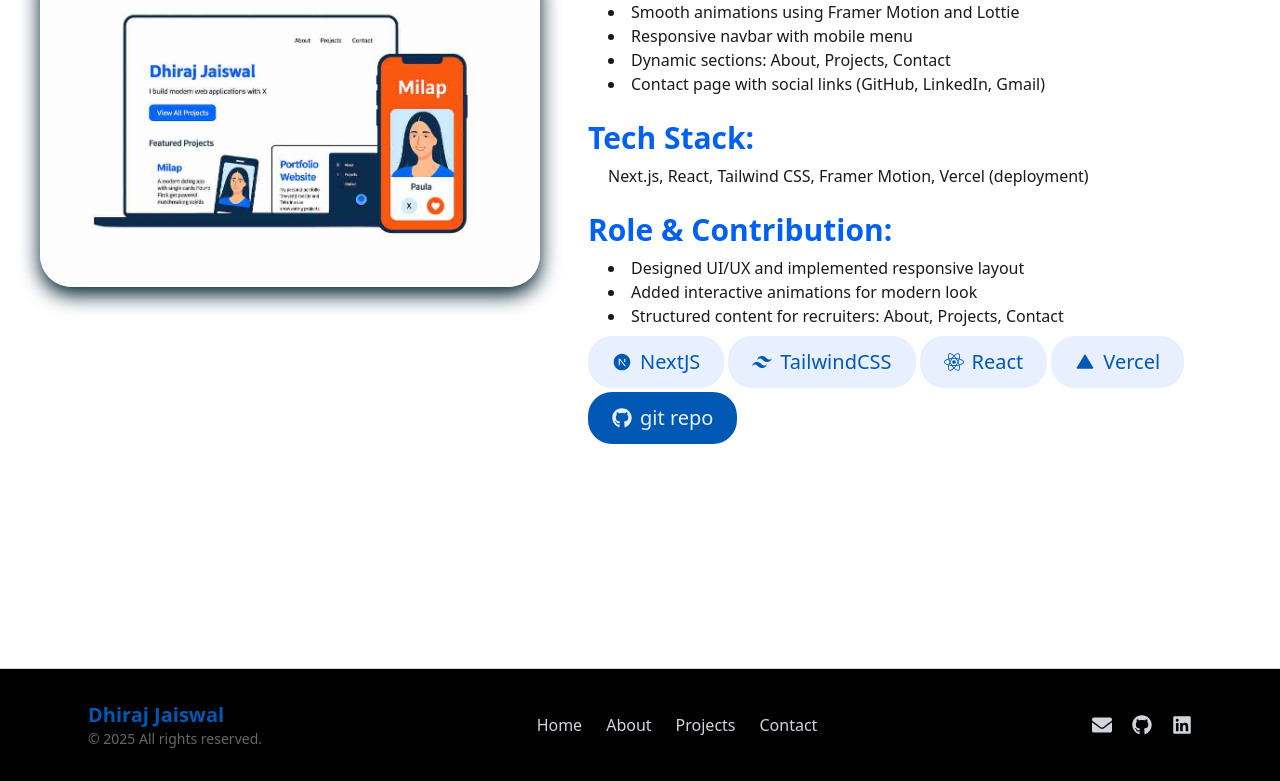
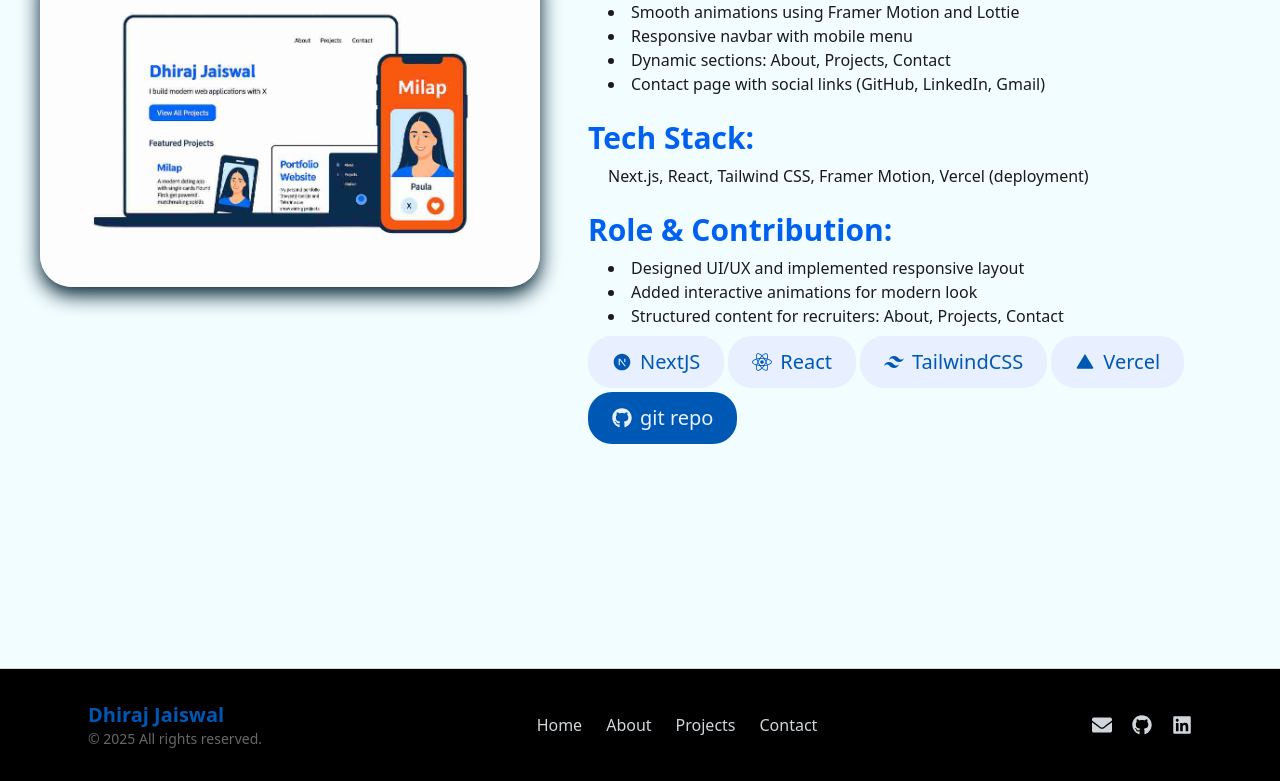
Before and after one commit to jaiswaldhiraj/Portfolio, a Next.js app: page /projects in a window 1280 px wide. Shown: the part 1220-2001 px from the top of the page. Built offline with nearby package versions, Linux system fonts and the light colour scheme.

Commit message:
background color changed to lightish blue

```diff
--- a/app/components/Navbar.js
+++ b/app/components/Navbar.js
@@ -83,7 +83,7 @@
           <ul
             ref={menuRef}
             className="absolute top-12 pt-6 right-0 w-36 text-black text-lg rounded-md
-                       bg-white shadow-md p-4 space-y-4 animate-fadeIn"
+                       bg-[var(--background)] shadow-md p-4 space-y-4 animate-fadeIn"
           >
             <li><NavLink href="/" label="Home" pathname={pathname} setOpen={setOpen} /></li>
             <li><NavLink href="/about" label="About" pathname={pathname} setOpen={setOpen} /></li>
--- a/app/globals.css
+++ b/app/globals.css
@@ -16,7 +16,7 @@
 }
 
 :root {
-  --background: #ffffff;
+  --background: #f1fdff;
   --text-primary: #1a1a1a;
   --text-secondary: #676767;
   --accent: #0058b5;
--- a/app/projects/page.js
+++ b/app/projects/page.js
@@ -157,8 +157,8 @@
           <div className="mt-2 flex flex-wrap gap-1 justify-center md:justify-start">
 
               <Chips text="NextJS" icon="nextjs" />
+              <Chips text="React" icon="react" />
               <Chips text="TailwindCSS" icon="tailwind" />
-              <Chips text="React" icon="react" />
               <Chips text="Vercel" icon="vercel" />
               <ActiveChips href="https://github.com/jaiswaldhiraj/Portfolio" text="git repo" icon="github" />
 
```
